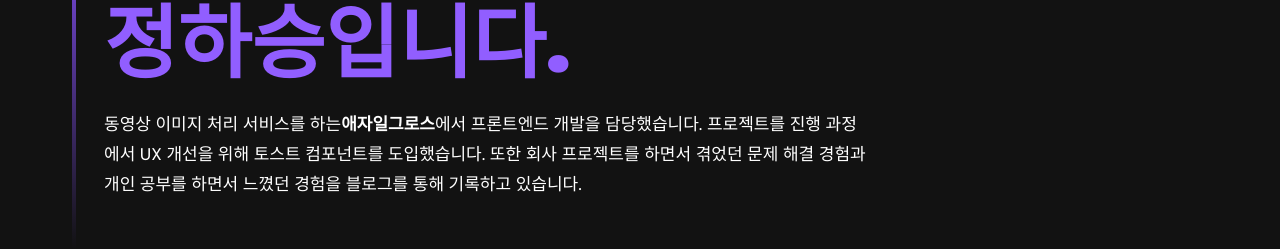
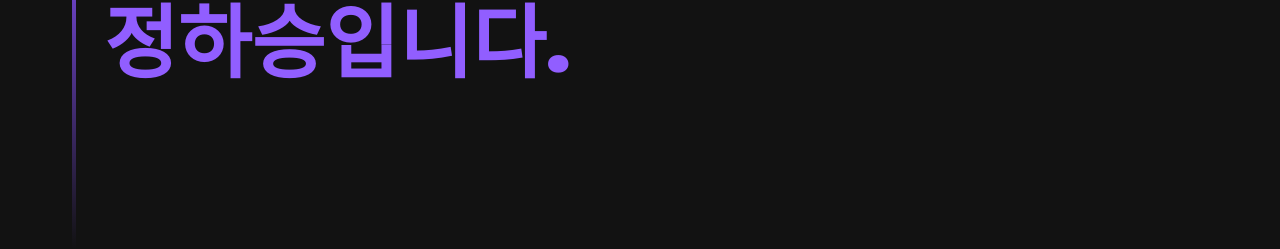
Before and after one commit to HA-SEUNG-JEONG/portfolio, a React (Vite) app: page / in a window 1280 px wide. Shown: the part 231-480 px from the top of the page. Built offline with nearby package versions, Linux system fonts and the light colour scheme.

Commit message:
delete : 소개 문구 삭제

```diff
--- a/src/components/Hero.tsx
+++ b/src/components/Hero.tsx
@@ -17,14 +17,6 @@ const Hero = () => {
                         기록을 좋아하는 개발자 <br />
                         <span className="text-[#915eff]">정하승입니다.</span>
                     </h1>
-                    <h2 className="mt-4 text-secondary text-[17px] max-w-3xl leading-[30px]">
-                        동영상 이미지 처리 서비스를 하는
-                        <strong className="font-bold">애자일그로스</strong>에서
-                        프론트엔드 개발을 담당했습니다. 프로젝트를 진행 과정에서
-                        UX 개선을 위해 토스트 컴포넌트를 도입했습니다. 또한 회사
-                        프로젝트를 하면서 겪었던 문제 해결 경험과 개인 공부를
-                        하면서 느꼈던 경험을 블로그를 통해 기록하고 있습니다.{" "}
-                    </h2>
                 </div>
             </div>
             <ComputersCanvas />
```
